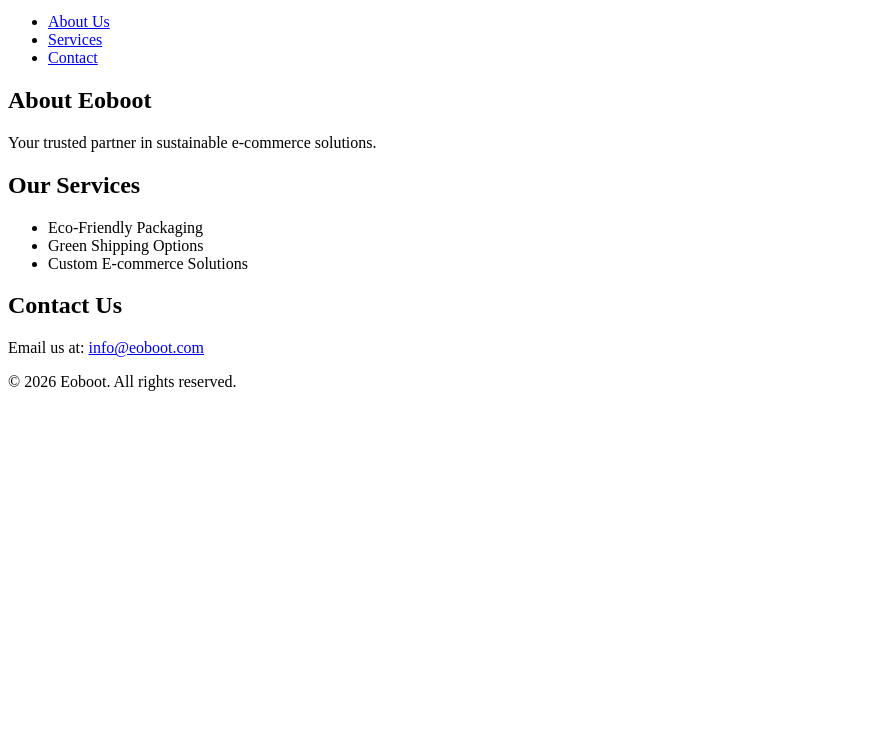
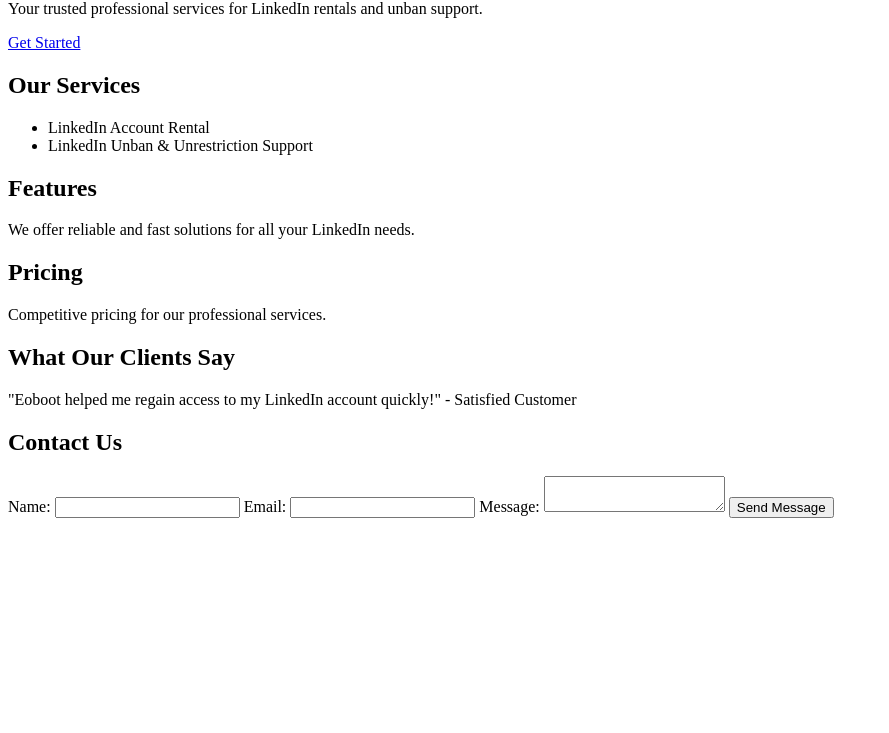
Before and after one commit to vibhanshumishra91/techinrent, a plain HTML site: page index.html in a window 1280 px wide. Shown: the part 67-800 px from the top of the page, without its empty margins (0-889 px from the left). Drawn offline with Linux system fonts and the light colour scheme.

Commit message:
Update index.html with Eoboot homepage content

```diff
--- a/index.html
+++ b/index.html
@@ -3,40 +3,60 @@
 <head>
     <meta charset="UTF-8">
     <meta name="viewport" content="width=device-width, initial-scale=1.0">
-    <title>Eoboot Homepage</title>
+    <meta name="description" content="Professional Eoboot homepage for LinkedIn rentals, account rental, unban and unrestriction services.">
+    <meta name="keywords" content="LinkedIn rental, LinkedIn account rental, LinkedIn unban, LinkedIn unrestriction, techinrent, eoboot, professional services">
+    <title>Eoboot Home</title>
     <link rel="stylesheet" href="styles.css">
 </head>
 <body>
-    <header>
-        <h1>Welcome to Eoboot!</h1>
-        <nav>
-            <ul>
-                <li><a href="#about">About Us</a></li>
-                <li><a href="#services">Services</a></li>
-                <li><a href="#contact">Contact</a></li>
-            </ul>
-        </nav>
-    </header>
-    <main>
-        <section id="about">
-            <h2>About Eoboot</h2>
-            <p>Your trusted partner in sustainable e-commerce solutions.</p>
+    <!-- Hero Section -->
+    <section id="hero">
+        <h1>Welcome to Eoboot</h1>
+        <p>Your trusted professional services for LinkedIn rentals and unban support.</p>
+        <a href="#contact" class="button">Get Started</a>
     </section>
+
+    <!-- Services Section -->
     <section id="services">
         <h2>Our Services</h2>
         <ul>
-                <li>Eco-Friendly Packaging</li>
-                <li>Green Shipping Options</li>
-                <li>Custom E-commerce Solutions</li>
+            <li>LinkedIn Account Rental</li>
+            <li>LinkedIn Unban & Unrestriction Support</li>
         </ul>
     </section>
+
+    <!-- Features Section -->
+    <section id="features">
+        <h2>Features</h2>
+        <p>We offer reliable and fast solutions for all your LinkedIn needs.</p>
+    </section>
+
+    <!-- Pricing Section -->
+    <section id="pricing">
+        <h2>Pricing</h2>
+        <p>Competitive pricing for our professional services.</p>
+    </section>
+
+    <!-- Testimonials Section -->
+    <section id="testimonials">
+        <h2>What Our Clients Say</h2>
+        <p>"Eoboot helped me regain access to my LinkedIn account quickly!" - Satisfied Customer</p>
+    </section>
+
+    <!-- Contact Form Section -->
     <section id="contact">
         <h2>Contact Us</h2>
-            <p>Email us at: <a href="mailto:info@eoboot.com">info@eoboot.com</a></p>
+        <form>
+            <label for="name">Name:</label>
+            <input type="text" id="name" name="name" required>
+            <label for="email">Email:</label>
+            <input type="email" id="email" name="email" required>
+            <label for="message">Message:</label>
+            <textarea id="message" name="message" required></textarea>
+            <button type="submit">Send Message</button>
+        </form>
     </section>
-    </main>
-    <footer>
-        <p>&copy; 2026 Eoboot. All rights reserved.</p>
-    </footer>
+
+    <script src="scripts.js"></script>
 </body>
 </html>
```
Lines whose indentation alone changed are shown as unchanged.
